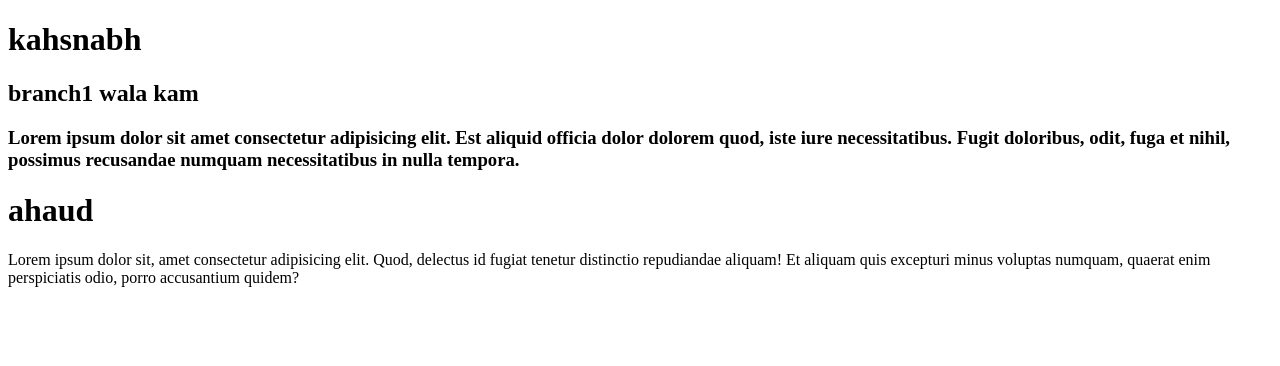
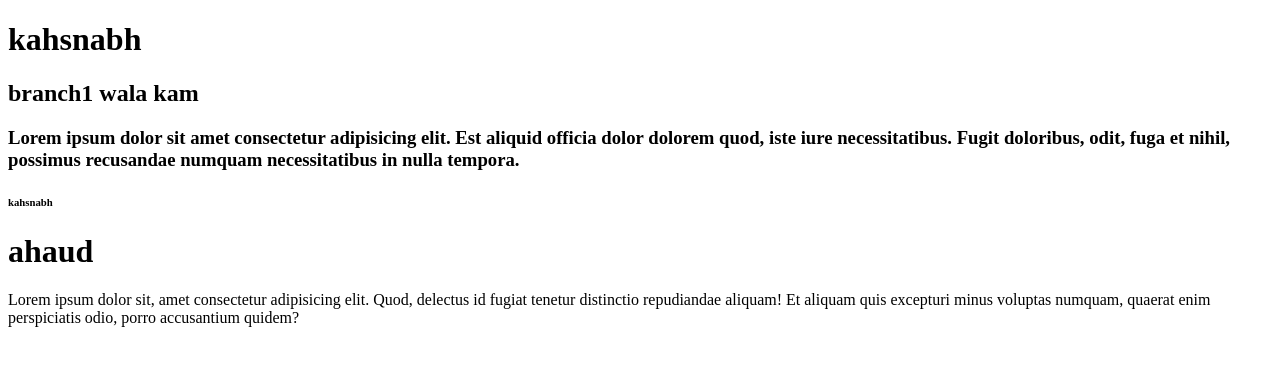
Before and after one commit to Aceahmeds/ahmedkahwork, a plain HTML site: page about.html in a window 1280 px wide. Drawn offline with Linux system fonts and the light colour scheme.

Commit message:
khansbash

```diff
--- a/about.html
+++ b/about.html
@@ -9,7 +9,7 @@
     <h1>kahsnabh</h1>
     <h2>branch1 wala kam</h2>
     <h3>Lorem ipsum dolor sit amet consectetur adipisicing elit. Est aliquid officia dolor dolorem quod, iste iure necessitatibus. Fugit doloribus, odit, fuga et nihil, possimus recusandae numquam necessitatibus in nulla tempora.
-
+        <h6>kahsnabh</h6>
     </h3>
     <h1>ahaud</h1>
     <p>Lorem ipsum dolor sit, amet consectetur adipisicing elit. Quod, delectus id fugiat tenetur distinctio repudiandae aliquam! Et aliquam quis excepturi minus voluptas numquam, quaerat enim perspiciatis odio, porro accusantium quidem?</p>
```
